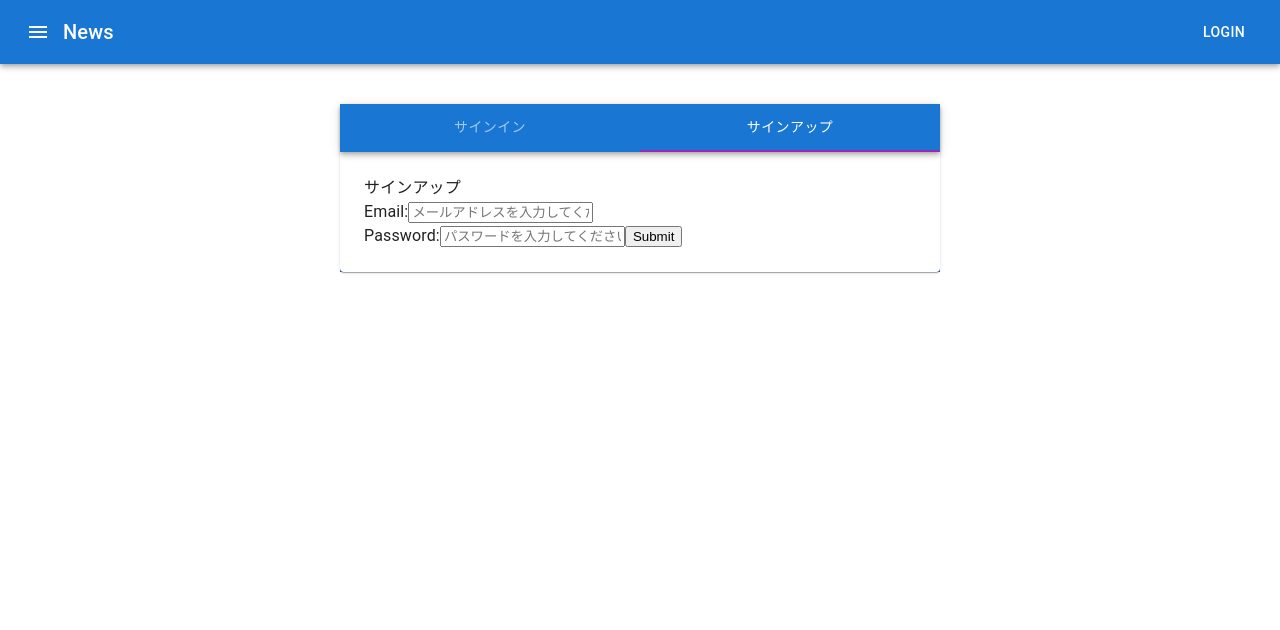
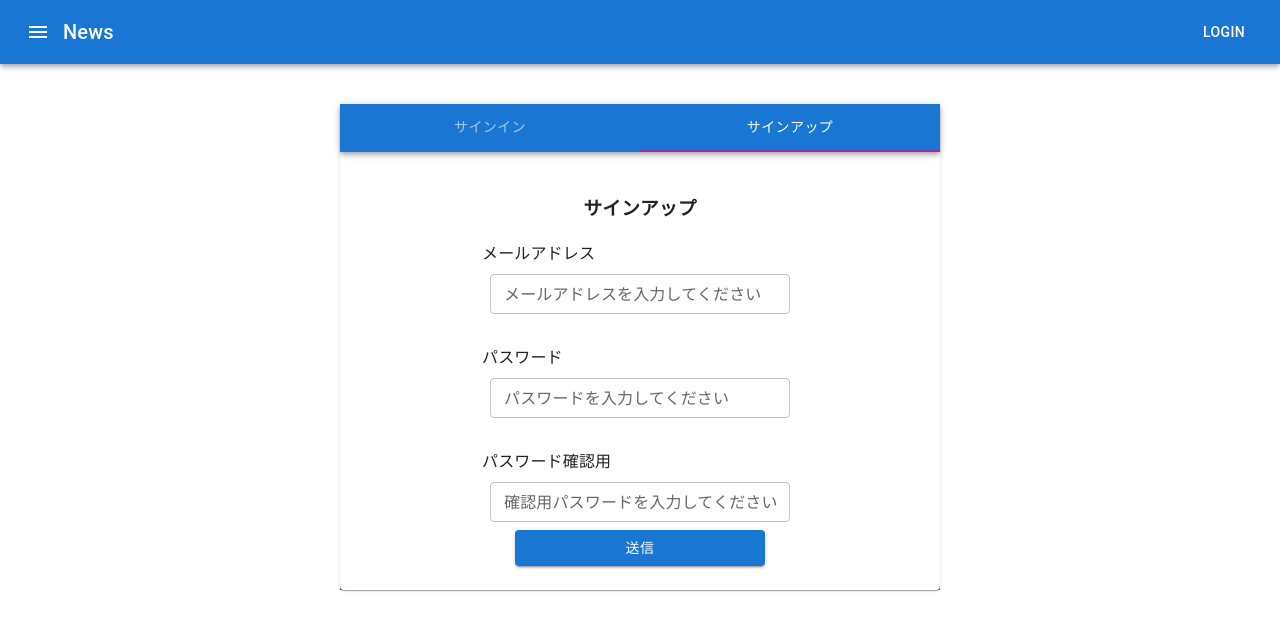
Before and after one commit to watanabe0055/diary_react, a React (Create React App) app: page / in a window 1280 px wide. Both pictures are taken after a click on the tab "サインアップ". Shown: the top 630 px of the page. Built offline with nearby package versions, Linux system fonts and the light colour scheme.

Commit message:
ログイン画面のAPI繋ぎ込み

```diff
--- a/src/compose/signup.tsx
+++ b/src/compose/signup.tsx
@@ -1,21 +1,28 @@
 import React, { useState, useEffect } from "react";
+//マテリアル UI
+import TextField from "@mui/material/TextField";
+import { Button, Grid, Box } from "@mui/material";
 
+//API用のライブラリ
 import axios from "axios";
 import Cookies from "js-cookie";
 
+import Paper from "@mui/material/Paper";
+
 export default function Signin() {
+  //サインインのパラメータ
   const [email, setEail] = useState("");
   const [password, setPassword] = useState("");
+  const [passwordConfirmation, setPasswordConfirmation] = useState("");
 
   const deviseSinginApi = "http://localhost:3000/api/v1/auth/sign_up";
 
   //email: "test@example.com",
   //password: "password",
-  let putParam = {
-    body: {
-      email: email,
-      password: password,
-    },
+  const params = {
+    email: email,
+    password: password,
+    password_confirmation: passwordConfirmation,
   };
 
   const option: any = {
@@ -24,44 +31,98 @@ export default function Signin() {
     headers: {
       "content-type": "application/json",
     },
-    body: JSON.stringify(putParam),
+    body: JSON.stringify(params),
   };
 
-  //サインイン
-  const deviceSignin = () =>
-    fetch(deviseSinginApi, option)
-      .then((res) => res.json().then((data) => console.log(data)))
-      .catch((error) => {
-        console.error("Error:", error);
+  const onButtonClick = () => {
+    axios
+      .post("http://localhost:3000/api/v1/auth", {
+        email: email,
+        password: password,
+        password_confirmation: passwordConfirmation,
+      })
+      .then((res) => {
+        if (res.status === 200) {
+          let client: any = res.headers["client"];
+          let token: any = res.headers["access-token"];
+          let uid: any = res.headers["uid"];
+          Cookies.set("client", client);
+          Cookies.set("access-token", token);
+          Cookies.set("uid", uid);
+        }
+      })
+      .catch(function (error) {
+        // Cookieからトークンを削除しています
+        Cookies.remove("client");
+        Cookies.remove("access-token");
+        Cookies.remove("uid");
       });
+  };
 
   return (
     <>
-      <div>サインアップ</div>
-      <div>
+      <Grid
+        container
+        alignItems="center"
+        justifyContent="center"
+        direction="column"
+      >
+        <Paper elevation={3} />
+        <h3>サインアップ</h3>
         <label>
-          Email:
-          <input
+          メールアドレス
+          <br />
+          <TextField
+            id="outlined-basic"
+            label="メールアドレスを入力してください"
+            variant="outlined"
             type="email"
             name="mail"
-            placeholder="メールアドレスを入力してください"
+            size="small"
             value={email}
+            sx={{ width: 300, m: 1 }}
             onChange={(event) => setEail(event.target.value)}
           />
         </label>
         <br />
         <label>
-          Password:
-          <input
+          パスワード
+          <br />
+          <TextField
+            id="outlined-basic"
+            label="パスワードを入力してください"
+            variant="outlined"
             type="password"
-            name="mail"
-            placeholder="パスワードを入力してください"
+            size="small"
             value={password}
+            sx={{ width: 300, m: 1 }}
             onChange={(event) => setPassword(event.target.value)}
           />
         </label>
-        <input type="submit" value="Submit" onClick={deviceSignin} />
-      </div>
+        <br />
+        <label>
+          パスワード確認用
+          <br />
+          <TextField
+            id="outlined-basic"
+            label="確認用パスワードを入力してください"
+            type="password"
+            size="small"
+            value={passwordConfirmation}
+            sx={{ width: 300, m: 1 }}
+            onChange={(event) => setPasswordConfirmation(event.target.value)}
+          />
+        </label>
+        <div>
+          <Button
+            variant="contained"
+            sx={{ width: 250 }}
+            onClick={onButtonClick}
+          >
+            送信
+          </Button>
+        </div>
+      </Grid>
     </>
   );
 }
```
